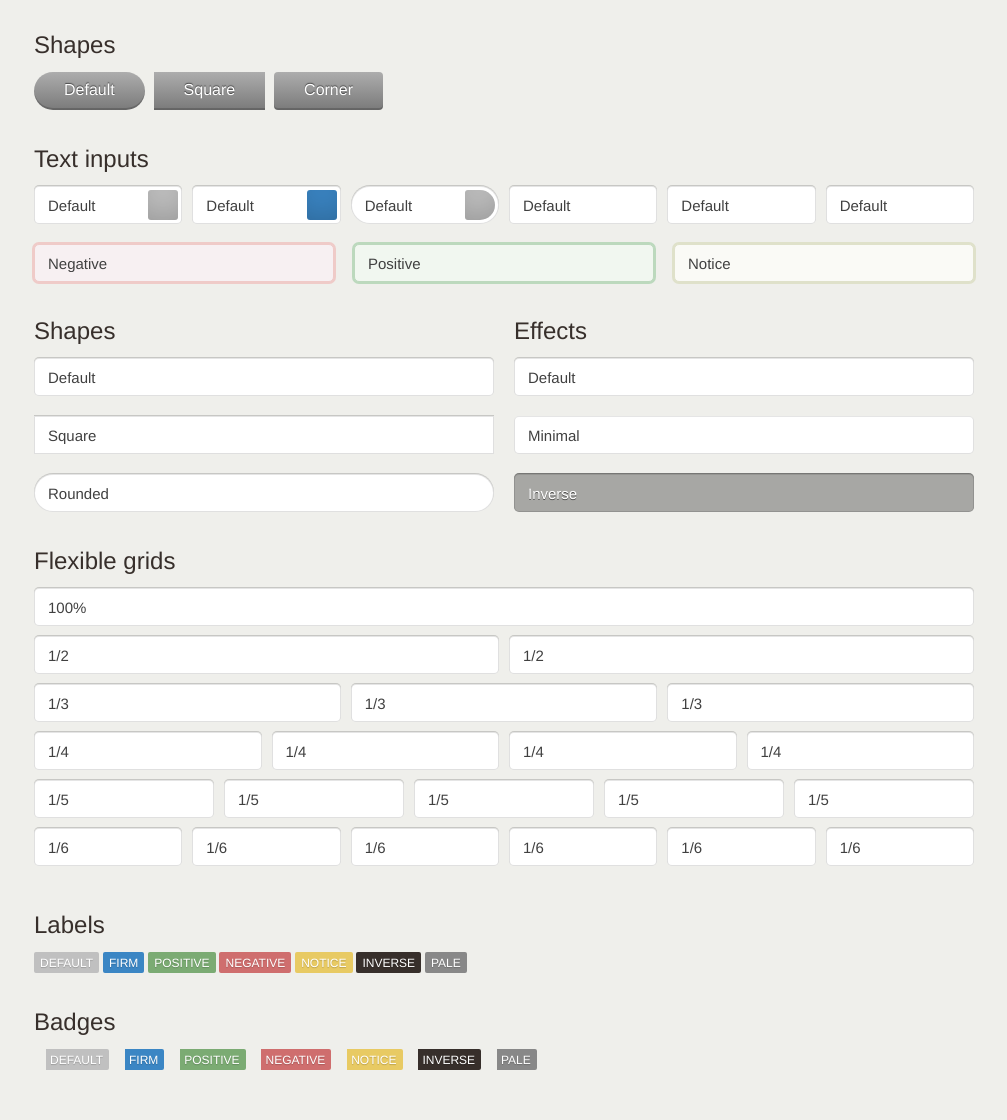
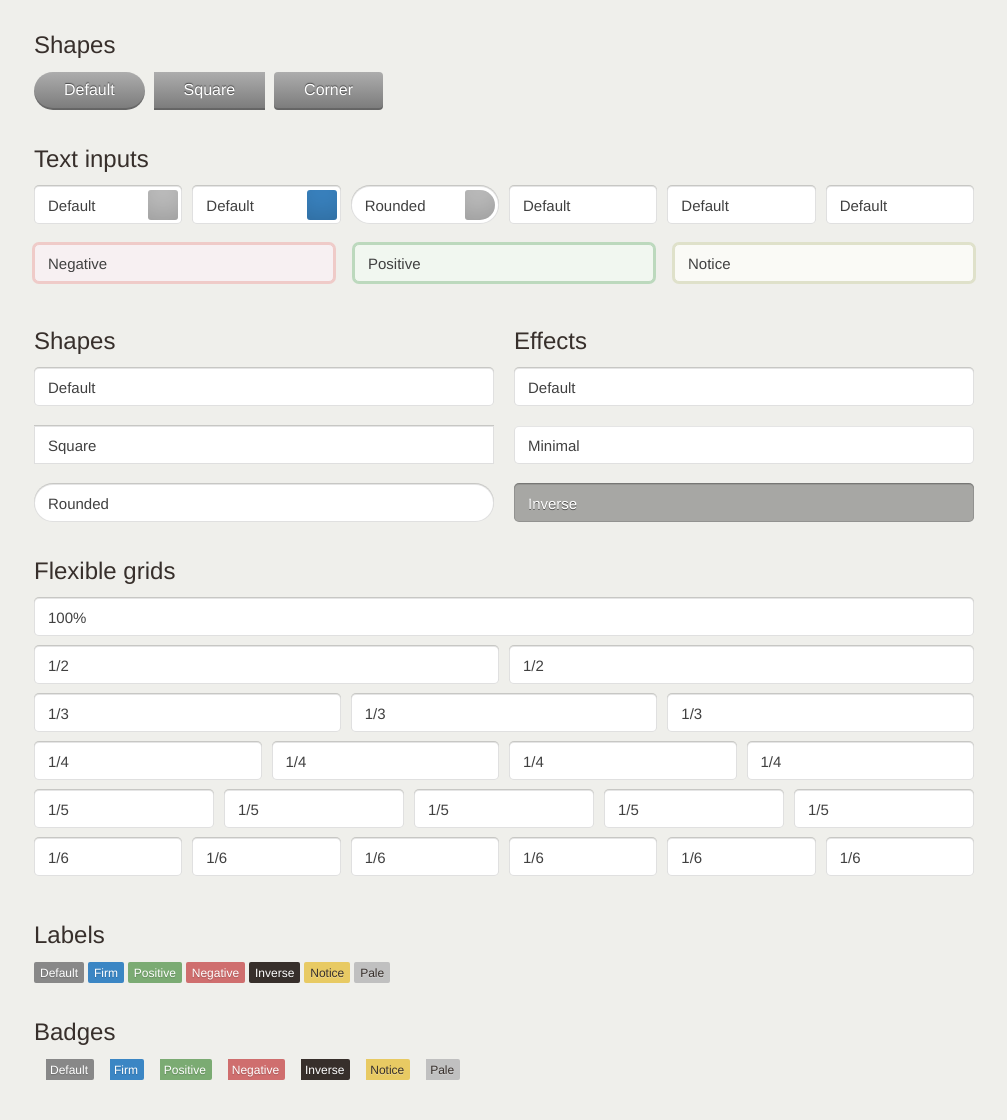
Before and after one commit to iurevych/The-Bricks, a Rails app: page / in a window 1280 px wide. Shown: the part 460-1580 px from the top of the page, without its empty margins (136-1143 px from the left). Before the commit the page ends 1530 px from the top, so only its background shows below. Run offline with Rails 7, Linux system fonts and the light colour scheme; style sheets or scripts are compiled from the project's sources; some libraries are stand-ins or nearby versions.

Commit message:
Polishing labels

```diff
--- a/app/assets/stylesheets/modules/form.sass
+++ b/app/assets/stylesheets/modules/form.sass
@@ -4,6 +4,7 @@
 @import '../config'
 
 .form--row
+  margin-bottom: $space-m
   +clearfix
 
 
--- a/app/assets/stylesheets/modules/input.sass
+++ b/app/assets/stylesheets/modules/input.sass
@@ -95,8 +95,7 @@ input[type='search']
 // Input icon is placed inside
 // text field
 // ---------------------------
-.input--icon,
-.input--button
+.input--icon
   background-color: transparent
   background-position: center center
   background-repeat: no-repeat
@@ -107,7 +106,7 @@ input[type='search']
   position: absolute
   right: 4px
   top: 4px
-  width: 30px
+  min-width: 30px
   z-index: 2
 
   // Shape
@@ -130,7 +129,11 @@ input[type='search']
 
 // Input button specific styles
 .input--button
+  @extend .input--icon
   background-color: #bfbfbf
+  color: $inverse
+  font: 500 13px/19px $base-font
+  text-transform: uppercase
   +box-shadow(inset 0 -15px 30px -10px rgba(#000, .2))
 
   &:hover,
--- a/app/assets/stylesheets/modules/label-and-badge.sass
+++ b/app/assets/stylesheets/modules/label-and-badge.sass
@@ -4,7 +4,7 @@
 @import '../config'
 
 .label
-  background-color: #c0c0c0
+  background-color: $pale
   border-radius: 2px
   color: $inverse
   display: inline-block
@@ -14,7 +14,6 @@
   padding: 2px 6px 1px
   text-decoration: none
   text-shadow: 0 1px 1px rgba(#000, .2)
-  text-transform: uppercase
   vertical-align: middle
 
   &:hover
@@ -35,12 +34,16 @@
 
   &.is-notice
     background-color: $bright
+    color: $base-color
+    text-shadow: 0 1px 0 rgba(#fff, .3)
 
   &.is-inverse
     background-color: $base-color
 
   &.is-pale
-    background-color: $pale
+    background-color: #c0c0c0
+    color: $base-color
+    text-shadow: 0 1px 0 rgba(#fff, .3)
 
 
 a.label
@@ -57,7 +60,7 @@ a.label
 // ------------------
 .badge
   @extend .label
-  background-image: image-url('badge/bg-default.png')
+  background-image: image-url('badge/bg-pale.png')
   background-repeat: repeat-x
   background-position: left bottom
   border-radius: 0 2px 2px 0
@@ -67,7 +70,7 @@ a.label
 
   // Ear
   &::before
-    background-image: image-url('badge/ear.png')
+    background-image: image-url('badge/ear-pale.png')
     background-repeat: no-repeat
     content: ''
     height: 100%
@@ -103,9 +106,9 @@ a.label
       background-image: image-url('badge/ear-inverse.png')
 
   &.is-pale
-    background-image: image-url('badge/bg-pale.png')
+    background-image: image-url('badge/bg-default.png')
     &::before
-      background-image: image-url('badge/ear-pale.png')
+      background-image: image-url('badge/ear.png')
 
 a.badge
   &:hover,
--- a/app/views/application/bricks.haml
+++ b/app/views/application/bricks.haml
@@ -44,7 +44,7 @@
         %input.input--button.is-firm.is-search{type: "submit", value: ""}
     .col1of6
       .input--holder.mlm
-        %input.is-rounded{type: "text", value: "Default"}
+        %input.is-rounded{type: "text", value: "Rounded"}
         %input.input--button.is-rounded.is-search{type: "submit", value: ""}
     .col1of6
       .input--holder.mlm
@@ -93,10 +93,10 @@
 
 .pvl.mbl
   %h1 Flexible grids
-  .form--row.mbm
+  .form--row
     %input{type: "text", value: "100%"}
 
-  .form--row.is-m-gap.mbm
+  .form--row.is-m-gap
     .col1of2
       .mlm
         %input{type: "text", value: "1/2"}
@@ -104,7 +104,7 @@
       .mlm
         %input{type: "text", value: "1/2"}
 
-  .form--row.is-m-gap.mbm
+  .form--row.is-m-gap
     .col1of3
       .mlm
         %input{type: "text", value: "1/3"}
@@ -115,7 +115,7 @@
       .mlm
         %input{type: "text", value: "1/3"}
 
-  .form--row.is-m-gap.mbm
+  .form--row.is-m-gap
     .col1of4
       .mlm
         %input{type: "text", value: "1/4"}
@@ -129,7 +129,7 @@
       .mlm
         %input{type: "text", value: "1/4"}
 
-  .form--row.is-m-gap.mbm
+  .form--row.is-m-gap
     .col1of5
       .mlm
         %input{type: "text", value: "1/5"}
@@ -146,7 +146,7 @@
       .mlm
         %input{type: "text", value: "1/5"}
 
-  .form--row.is-m-gap.mbm
+  .form--row.is-m-gap
     .col1of6
       .mlm
         %input{type: "text", value: "1/6"}
@@ -172,8 +172,8 @@
   %a.label.is-firm{href: "#"} Firm
   %a.label.is-positive{href: "#"} Positive
   %a.label.is-negative{href: "#"} Negative
+  %a.label.is-inverse{href: "#"} Inverse
   %a.label.is-notice{href: "#"} Notice
-  %a.label.is-inverse{href: "#"} Inverse
   %a.label.is-pale{href: "#"} Pale
 
 .mbl.pbl
@@ -182,6 +182,6 @@
   %a.badge.is-firm{href: "#"} Firm
   %a.badge.is-positive{href: "#"} Positive
   %a.badge.is-negative{href: "#"} Negative
+  %a.badge.is-inverse{href: "#"} Inverse
   %a.badge.is-notice{href: "#"} Notice
-  %a.badge.is-inverse{href: "#"} Inverse
   %a.badge.is-pale{href: "#"} Pale
```
Also changed, not shown: app/assets/stylesheets/app.css (+6 -1 lines).
